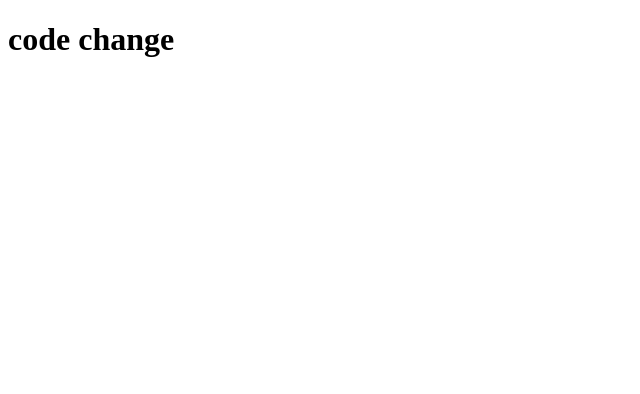
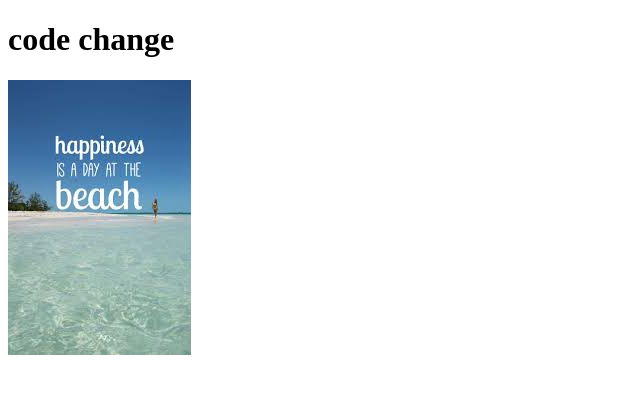
Before and after one commit to Deby1997/my-first-repo, a plain HTML site: page index.html in a window 1280 px wide. Shown: the whole page, without its empty margins (0-640 px from the left). Drawn offline with Linux system fonts and the light colour scheme.

Commit message:
image added

```diff
--- a/index.html
+++ b/index.html
@@ -8,5 +8,6 @@
 </head>
 <body>
    <h1>code change</h1>
+   <img src="sea.jpg" alt="">
 </body>
 </html>
```
Also changed, not shown: sea.jpg (added).
